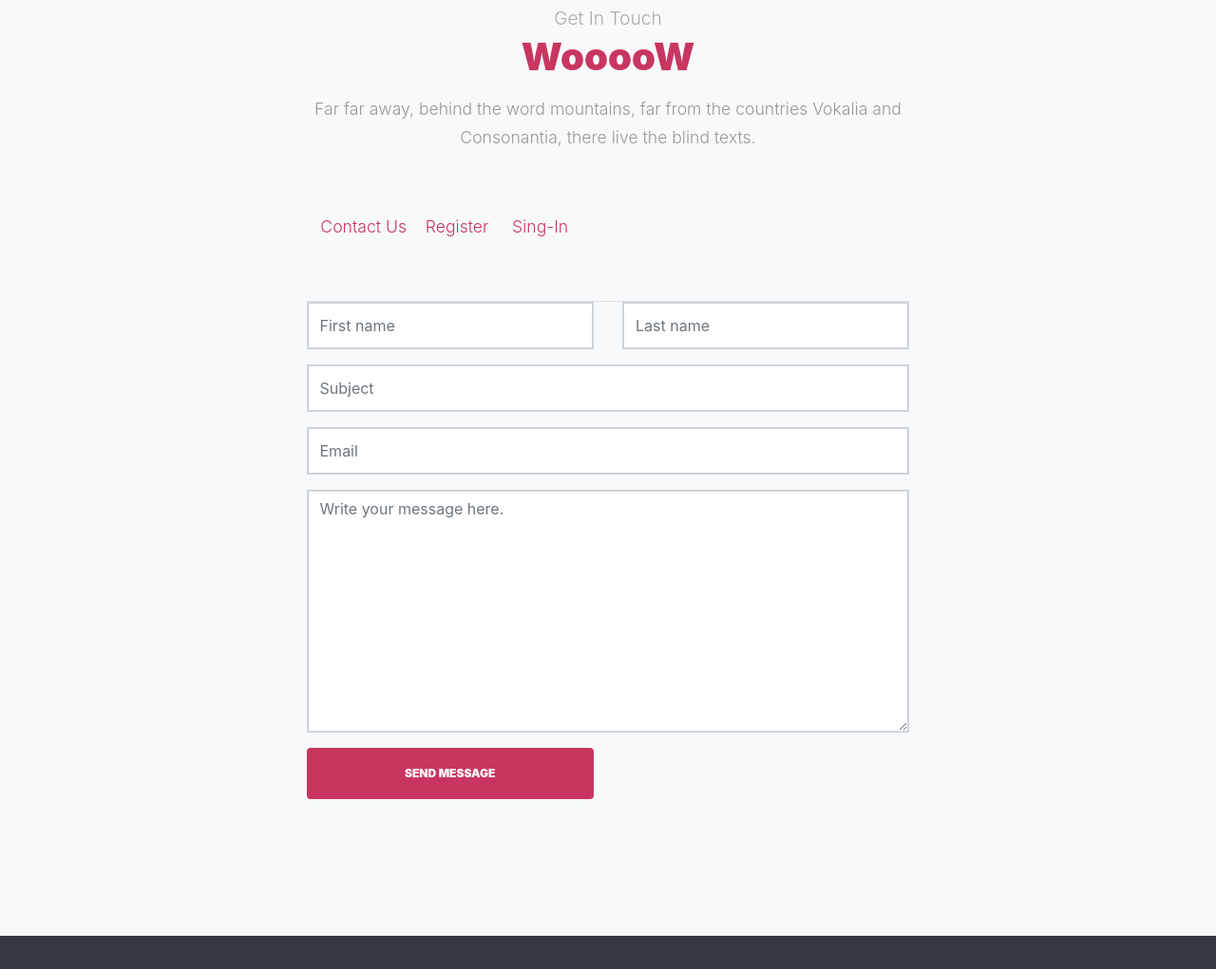
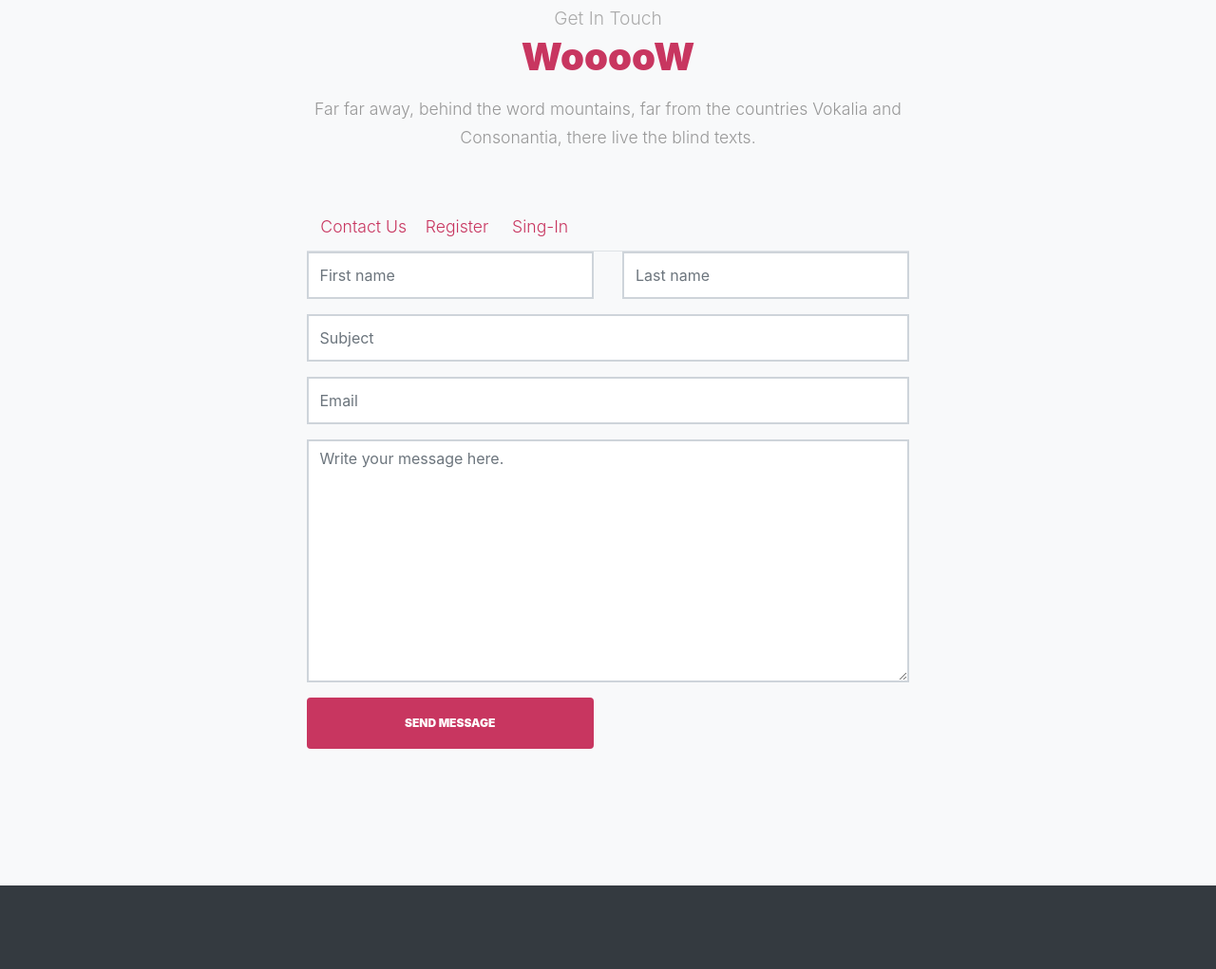
Before and after one commit to STOGCN/my-ecommerce-site, a plain HTML site: page index.html in a window 1280 px wide. Shown: the part 7328-8349 px from the top of the page at 95% size. Drawn offline with Linux system fonts and the light colour scheme; files whose address does not match are found by name; a web font is replaced by a local one.

Commit message:
Update style.css

```diff
--- a/css/style.css
+++ b/css/style.css
@@ -943,4 +943,4 @@ h1, h2, h3, h4, h5,
 .footer-section {
   padding-top: 12rem !important; }
 
-#nav-login {padding-bottom: 10%;}
+#nav-login {padding-bottom: 10px;}
```
